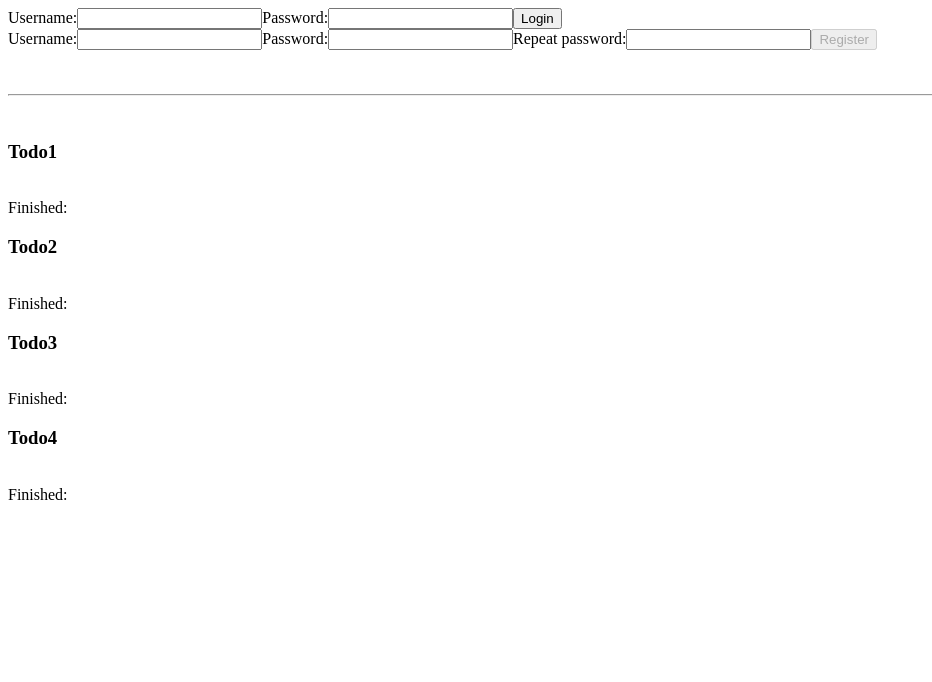
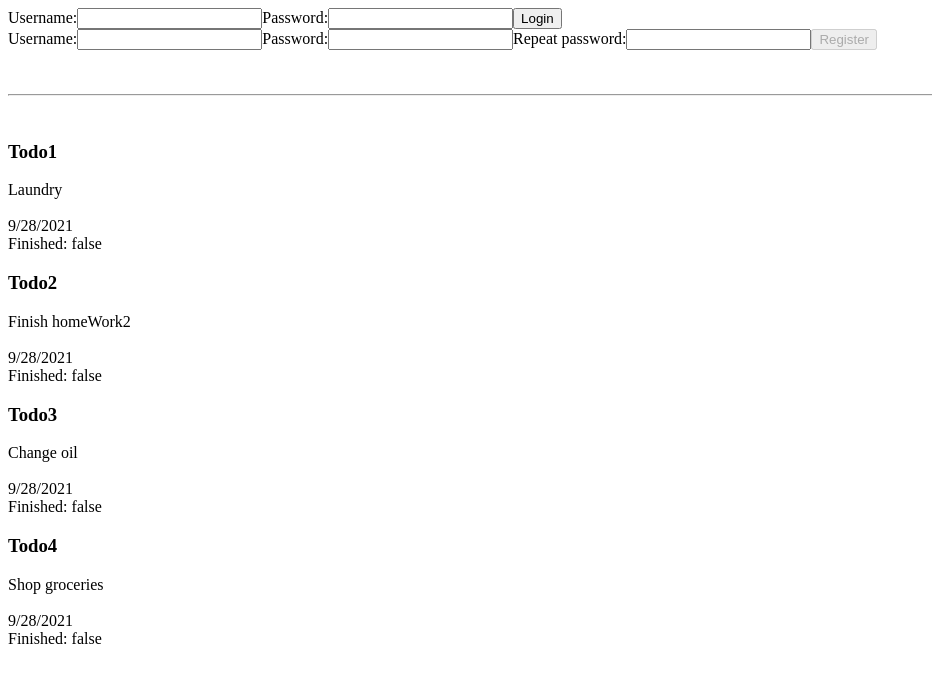
Before and after one commit to MMMomeni/TodoApp, a React (Create React App) app: page / in a window 1280 px wide. Shown: the top 682 px of the page, without its empty margins (0-932 px from the left). Built offline with nearby package versions, Linux system fonts and the light colour scheme.

Commit message:
HomeWork3 related commit

```diff
--- a/src/App.js
+++ b/src/App.js
@@ -11,35 +11,36 @@ function App() {
   const initialTodos = [
     {
       title: "Todo1",
-      description: "Laundry",
-      dateCreated: "9/28/2021",
-      complete: "false",
+      content: "Laundry",
+      currentDate: "9/28/2021",
+      todoStatus: "false",
 
     },
     {
       title: "Todo2",
-      description: "HomeWork2",
-      dateCreated: "9/28/2021",
-      complete: "false",
+      content: "Finish homeWork2",
+      currentDate: "9/28/2021",
+      todoStatus: "false",
 
     },
     {
       title: "Todo3",
-      description: "Change oil",
-      dateCreated: "9/28/2021",
-      complete: "false",
+      content: "Change oil",
+      currentDate: "9/28/2021",
+      todoStatus: "false",
 
     },
     {
       title: "Todo4",
-      description: "Shop Grocery",
-      dateCreated: "9/28/2021",
-      complete: "false",
+      content: "Shop groceries",
+      currentDate: "9/28/2021",
+      todoStatus: "false",
 
     },
   ]
 
-  const [todos, setTodos] = useState(initialTodos)
+  //const [todos, setTodos] = useState(initialTodos)
+
 
   function userReducer(state, action) {
     switch (action.type) {
@@ -53,8 +54,27 @@ function App() {
     }
   }
 
+
+  function todoReducer(state, action) {
+    switch (action.type) {
+      case 'CREATE_TODO':
+        const newTodo = {
+          title: action.title,
+          content: action.content,
+          currentDate: action.currentDate,
+          todoStatus: action.todoStatus,
+
+        }
+        return [newTodo, ...state]
+      default:
+        throw new Error()
+    }
+  }
+
+
   //const [user, setUser] = useState('')
   const [user, dispatchUser] = useReducer(userReducer, '')
+  const [todos, dispatchTodos] = useReducer(todoReducer, initialTodos)
 
 
   //if user is empty, && and whatever after that wont
@@ -63,7 +83,7 @@ function App() {
     <div>
       <UserBar user={user} dispatchUser={dispatchUser} />
       <br /><br /><hr /><br />
-      {user && <CreateTodo user={user} todos={todos} setTodos={setTodos} />}
+      {user && <CreateTodo user={user} todos={todos} dispatch={dispatchTodos} />}
       <TodoList todos={todos} />
     </div>
   )
--- a/src/CreateTodo.js
+++ b/src/CreateTodo.js
@@ -1,6 +1,6 @@
 import React, { useState } from 'react'
 
-export default function CreateTodo({ user, todos, setTodos }) {
+export default function CreateTodo({ user, todos, dispatch }) {
 
     let newDate = new Date()
     let day = newDate.getDate();
@@ -14,14 +14,15 @@ export default function CreateTodo({ user, todos, setTodos }) {
 
     function handleTitle(evt) { setTitle(evt.target.value) }
     function handleContent(evt) { setContent(evt.target.value) }
-    function handleCreate() {
-        const newTodo = { title, content, currentDate, todoStatus }
-        setTodos([newTodo, ...todos])
-    }
+
+    //function handleCreate() {
+    //    const newTodo = { title, content, currentDate, todoStatus }
+    //    dispatch([newTodo, ...todos])
+    //}
 
 
     return (
-        <form onSubmit={evt => { evt.preventDefault(); handleCreate(); }}>
+        <form onSubmit={evt => { evt.preventDefault(); dispatch({ type: "CREATE_TODO", title, content, currentDate, todoStatus }); }}>
 
             <div>
                 <label htmlFor="create-title">Todo Title:</label>
--- a/src/TodoList.js
+++ b/src/TodoList.js
@@ -5,7 +5,7 @@ export default function TodoList({ todos = [] }) {
     return (
 
         <div>
-            {todos.map((t, i) => <Todo {...t} title={t.title} content={t.content} currentDate={t.currentDate} key={'todo-' + i} />)}
+            {todos.map((t, i) => <Todo {...t} title={t.title} content={t.content} currentDate={t.currentDate} todoStatus={t.todoStatus} key={'todo-' + i} />)}
         </div>
 
     )
```
